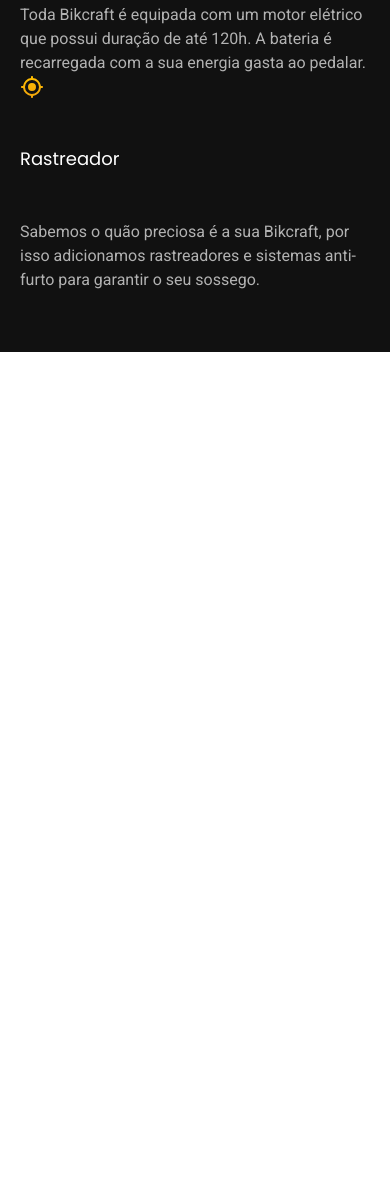
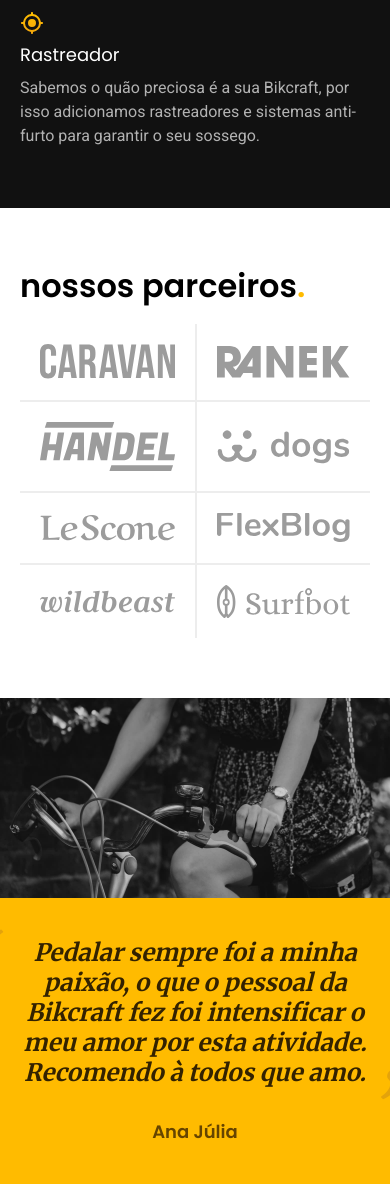
Before and after one commit to paulomonteiro3/bikcraft, a plain HTML site: page index.html in a window 390 px wide. Shown: the part 2067-3251 px from the top of the page. Before the commit the page ends 2419 px from the top, so only its background shows below. Drawn offline with Linux system fonts and the light colour scheme.

Commit message:
correcoes-feitas-e-parceirias-e-depoimentos-adicionados

```diff
--- a/css/global/global.css
+++ b/css/global/global.css
@@ -13,7 +13,8 @@
 h2,
 h4,
 ul,
-p {
+p,
+blockquote {
   margin: 0px;
 }
 
--- /dev/null
+++ b/css/home/depoimento.css
@@ -0,0 +1,57 @@
+.depoimento {
+  display: grid;
+  grid-template-columns: 1fr 1fr;
+  background-color: var(--cor-p1);
+}
+
+.depoimento img {
+  width: 100%;
+  height: 100%;
+  object-fit: cover;
+  border-radius: 0px;
+  overflow: hidden;
+}
+
+.depoimento-conteudo {
+  padding: 40px 40px 80px 80px;
+  align-self: end;
+}
+
+.depoimento-conteudo p {
+  max-width: 32ch;
+  font-family: "Merriweather", serif;
+  font-style: italic;
+  font-weight: 900;
+  margin-bottom: 32px;
+  position: relative;
+}
+
+.depoimento p::before, .depoimento p::after {
+  font-size: 5rem;
+  color: var(--cor-p2);
+  position: absolute;
+}
+
+.depoimento p::before {
+  content: "“";
+  left: -70px;
+  top: -20px;
+}
+
+.depoimento p::after {
+  content: "”";
+}
+
+@media (max-width: 800px) {
+  .depoimento {
+    grid-template-columns: 1fr;
+    text-align: center;
+  }
+  .depoimento img {
+    max-height: 200px;
+  }
+  .depoimento-conteudo {
+    padding: 40px 20px;
+    justify-self: center;
+  }
+}
--- /dev/null
+++ b/css/home/parceiros.css
@@ -0,0 +1,55 @@
+.parceiros {
+  padding-top: 60px;
+  padding-bottom: 120px;
+}
+
+.parceiros h2 {
+  margin-bottom: 60px;
+}
+
+.parceiros ul {
+  padding: 0 20px;
+  max-width: 1400px;
+  display: grid;
+  grid-template-columns: repeat(4, 1fr);
+  margin: 0 auto;
+}
+
+.parceiros li {
+  display: flex;
+  padding: 32px;
+  border-left: 2px solid var(--cor-2);
+}
+
+.parceiros img {
+  margin: auto;
+}
+
+.parceiros li:first-child, .parceiros li:nth-child(5) {
+  border-left: none;
+}
+
+.parceiros li:nth-child(n + 5) {
+  border-top: 2px solid var(--cor-2);
+}
+
+@media (max-width: 800px) {
+  .parceiros {
+    padding-bottom: 60px;
+  }
+  .parceiros li {
+    padding: 20px;
+  }
+  .parceiros h2 {
+    margin-bottom: 20px;
+  }
+  .parceiros ul {
+    grid-template-columns: repeat(2, 1fr);
+  }
+  .parceiros li:nth-child(n + 3) {
+    border-top: 2px solid var(--cor-2);
+  }
+  .parceiros li:nth-child(odd) {
+    border-left: none;
+  }
+}
--- a/css/home/tecnologia.css
+++ b/css/home/tecnologia.css
@@ -1,6 +1,6 @@
 .tecnologia-bg {
   background-color: var(--cor-11);
-  box-shadow: inset 0 80px var(--cor-0), inset 0 -80px var(--cor-0) ;
+  box-shadow: inset 0 80px var(--cor-0), inset 0 -80px var(--cor-0);
 }
 
 .tecnologia {
@@ -10,8 +10,8 @@
 }
 
 .tecnologia-imagem img {
+  width: 100%;
   height: 100%;
-  width: 100%;
   object-fit: cover;
   object-position: left;
 }
@@ -26,12 +26,12 @@
   margin-bottom: 20px;
 }
 
-.tecnologia-conteudo > h2 {
+.tecnologia-conteudo h2 {
   margin-bottom: 32px;
 }
 
 .tecnologia-conteudo > p {
-  margin-bottom: 32px;
+  margin-bottom: 20px;
 }
 
 .tecnologia a {
--- a/css/style.css
+++ b/css/style.css
@@ -4,6 +4,8 @@
 /* Home */
 @import "./home/introducao.css";
 @import "./home/tecnologia.css";
+@import "./home/parceiros.css";
+@import "./home/depoimento.css";
 
 /* Utilidades */
 @import "./utilidades/componentes.css";
--- a/index.html
+++ b/index.html
@@ -7,6 +7,9 @@
   <link rel="stylesheet" href="./css/style.css">
   <link rel="preconnect" href="https://fonts.googleapis.com">
   <link rel="preconnect" href="https://fonts.gstatic.com" crossorigin>
+  <link rel="preconnect" href="https://fonts.googleapis.com">
+  <link rel="preconnect" href="https://fonts.gstatic.com" crossorigin>
+  <link href="https://fonts.googleapis.com/css2?family=Merriweather+Sans:ital,wght@0,300..800;1,300..800&family=Merriweather:wght@400;700&display=swap" rel="stylesheet">
   <link href="https://fonts.googleapis.com/css2?family=Poppins:ital,wght@0,100;0,200;0,300;0,400;0,500;0,600;0,700;0,800;0,900;1,100;1,200;1,300;1,400;1,500;1,600;1,700;1,800;1,900&family=Roboto:ital,wght@0,100;0,300;0,400;0,500;0,700;0,900;1,100;1,300;1,400;1,500;1,700;1,900&display=swap" rel="stylesheet">
   <title>Document</title>
 </head>
@@ -71,23 +74,51 @@
         <span class="font-2-l-b cor-5">Tecnologia Avançada</span>
         <h2 class="font-1-xxl cor-0">você escolhe as suas cores e componentes<span class="cor-p1">.</span></h2>
         <p class="font-2-l cor-5">Cada Bikcraft é única e possui a sua identidade. As medidas serão exatas para o seu corpo e altura, garantindo maior conforto e ergonomia na sua pedalada. Você pode também personalizar completamente as suas cores.</p>
-        <a class="link btn" href="./bicicletas.html">Escolha um modelo</a>
+        <a class="link" href="./bicicletas.html">Escolha um modelo</a>
         <div class="tecnologia-vantagens">
-          <img src="./img/icones/eletrica.svg" alt="">
-          <h3 class="font-1-m cor-0">Motor Elétrico</h3>
-          <p class="font-2-s cor-5">Toda Bikcraft é equipada com um motor elétrico que possui duração de até 120h. A bateria é recarregada com a sua energia gasta ao pedalar.</p>
-        </div>
-        <div class="tecnologia-vantagens">
-          <img src="./img/icones/rastreador.svg" alt="">
-          <h3 class="font-1-m cor-0">Rastreador</h3>
-          <p class="font-2-s cor-5">Sabemos o quão preciosa é a sua Bikcraft, por isso adicionamos rastreadores e sistemas anti-furto para garantir o seu sossego.</p>
+          <div>
+            <img src="./img/icones/eletrica.svg" width="24" height="24" alt="">
+            <h3 class="font-1-m cor-0">Motor Elétrico</h3>
+            <p class="font-2-s cor-5">Toda Bikcraft é equipada com um motor elétrico que possui duração de até 120h. A bateria é recarregada com a sua energia gasta ao pedalar.</p>
+          </div>
+          <div>
+            <img src="./img/icones/rastreador.svg" width="24" height="24" alt="">
+            <h3 class="font-1-m cor-0">Rastreador</h3>
+            <p class="font-2-s cor-5">Sabemos o quão preciosa é a sua Bikcraft, por isso adicionamos rastreadores e sistemas anti-furto para garantir o seu sossego.</p>
+          </div>
         </div>
       </div>
       <div class="tecnologia-imagem">
-        <img src="./img/fotos/tecnologia.jpg" alt="">
+        <img src="./img/fotos/tecnologia.jpg" width="1200" height="1920" alt="">
       </div>
     </div>
   </article>
+
+  <section class="parceiros" aria-label="Nossos Parceiros">
+    <h2 class="font-1-xxl container">nossos parceiros<span class="cor-p1">.</span></h2>
+    <ul>
+      <li><img src="./img/parceiros/caravan.svg" alt="caravan"></li>
+      <li><img src="./img/parceiros/ranek.svg" alt="ranek.svg"></li>
+      <li><img src="./img/parceiros/handel.svg" alt="handel.svg"></li>
+      <li><img src="./img/parceiros/dogs.svg" alt="dogs"></li>
+      <li><img src="./img/parceiros/lescone.svg" alt="lescone.svg"></li>
+      <li><img src="./img/parceiros/flexblog.svg" alt="flexblog.svg"></li>
+      <li><img src="./img/parceiros/wildbeast.svg" alt="wildbeast.svg"></li>
+      <li><img src="./img/parceiros/surfbot.svg" alt="surfbot.svg"></li>
+    </ul>
+  </section>
+
+  <section class="depoimento" aria-label="depoimento">
+    <div>
+      <img src="./img/fotos/depoimento.jpg" alt="Pessoa pedalando uma bicicleta bikcraft">
+    </div>
+    <div class="depoimento-conteudo">
+      <blockquote class="font-1-xl cor-p5">
+        <p>Pedalar sempre foi a minha paixão, o que o pessoal da Bikcraft fez foi intensificar o meu amor por esta atividade. Recomendo à todos que amo.</p>
+      </blockquote>
+      <span class="font-1-m-b cor-p4">Ana Júlia</span>
+    </div>
+  </section>
 </body>
 
 </html>
```
